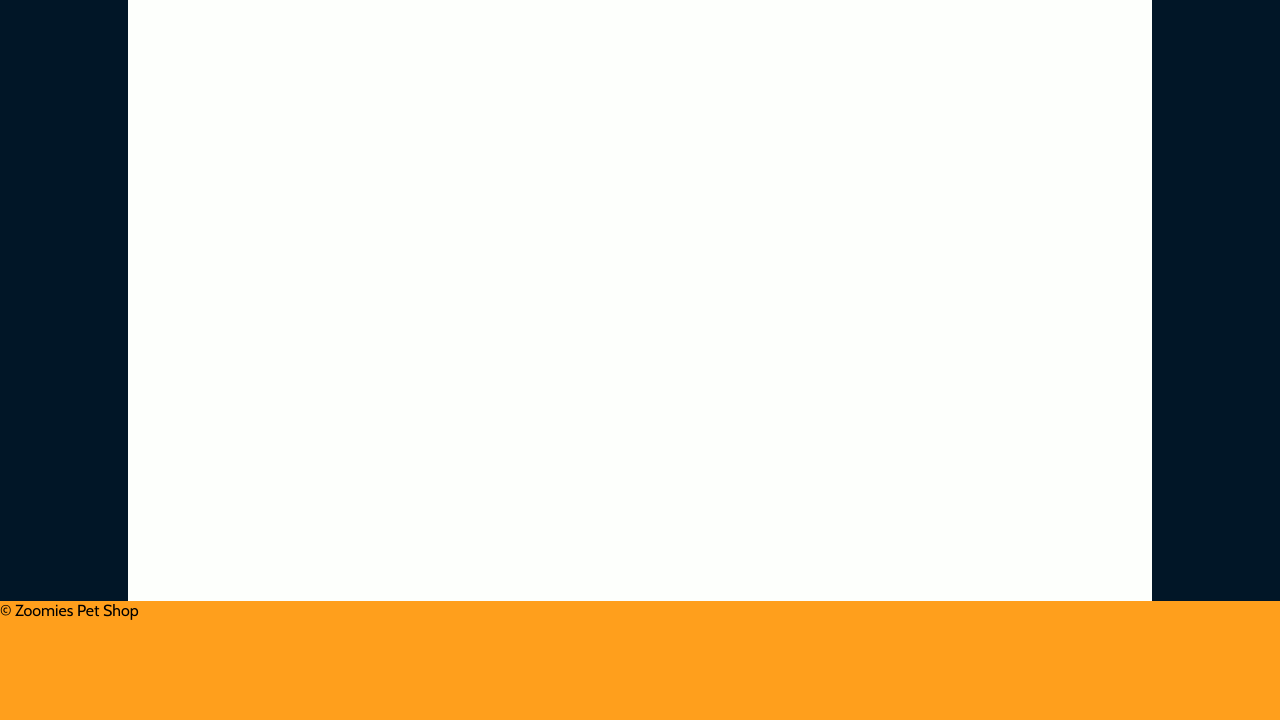
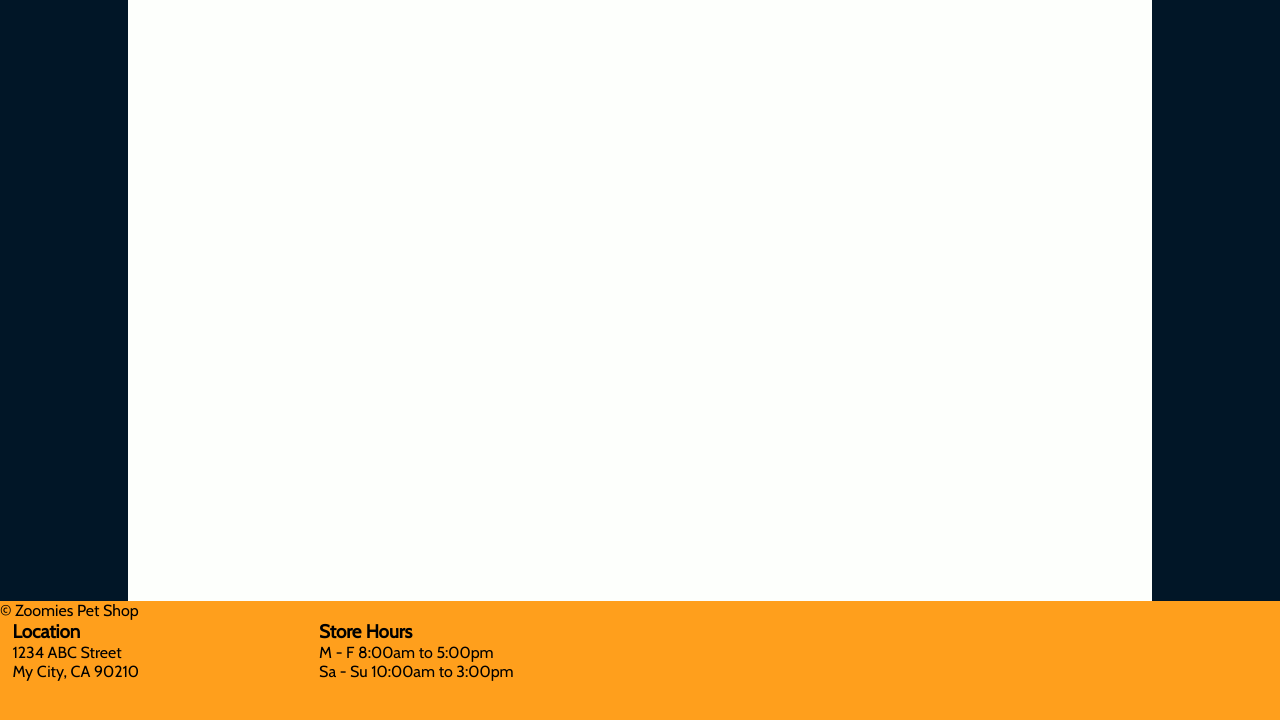
Before and after one commit to ErinLane85/zoomies-pet-store, a plain HTML site: page index.html in a window 1280 px wide. Shown: the part 394-1114 px from the top of the page. Drawn offline with nearby package versions, Linux system fonts and the light colour scheme.

Commit message:
changes to the location part of index.html

```diff
--- a/index.html
+++ b/index.html
@@ -22,7 +22,7 @@
     <header>
         <nav>
             <a href="index.html" class="float-left remove-overflow">
-                <img src="img/zoomies-pet-shop-logo.png" alt="Zoomies Pet Store" class="logo remove-overflow">
+                <img src="img/zoomies-pet-shop-logo-2.png" alt="Zoomies Pet Store" class="logo remove-overflow">
             </a>
             <ul class="float-left">
                 <li>
@@ -88,6 +88,26 @@
     </main>
     <footer>
         <p>&copy; Zoomies Pet Shop</p>
+        <section id="location-section">
+            <div>
+                <!-- LOCATION -->
+                <div class="float-left column-sm gap">
+                    <h3>Location</h3>
+                    <div>
+                        <p>1234 ABC Street</p>
+                        <p>My City, CA 90210</p>
+                    </div>
+                </div>
+                <img src="fake image" alt="" class="shop-section-img">
+                <!-- HOURS -->
+                <div class="float-left column-sm gap">
+                    <h3>Store Hours</h3>
+                    <div>
+                        <p>M - F  8:00am to 5:00pm</p>
+                        <p>Sa - Su  10:00am to 3:00pm</p>
+                    </div>
+                </div>
+        </section>
     </footer>
 </body>
 </html>
```
